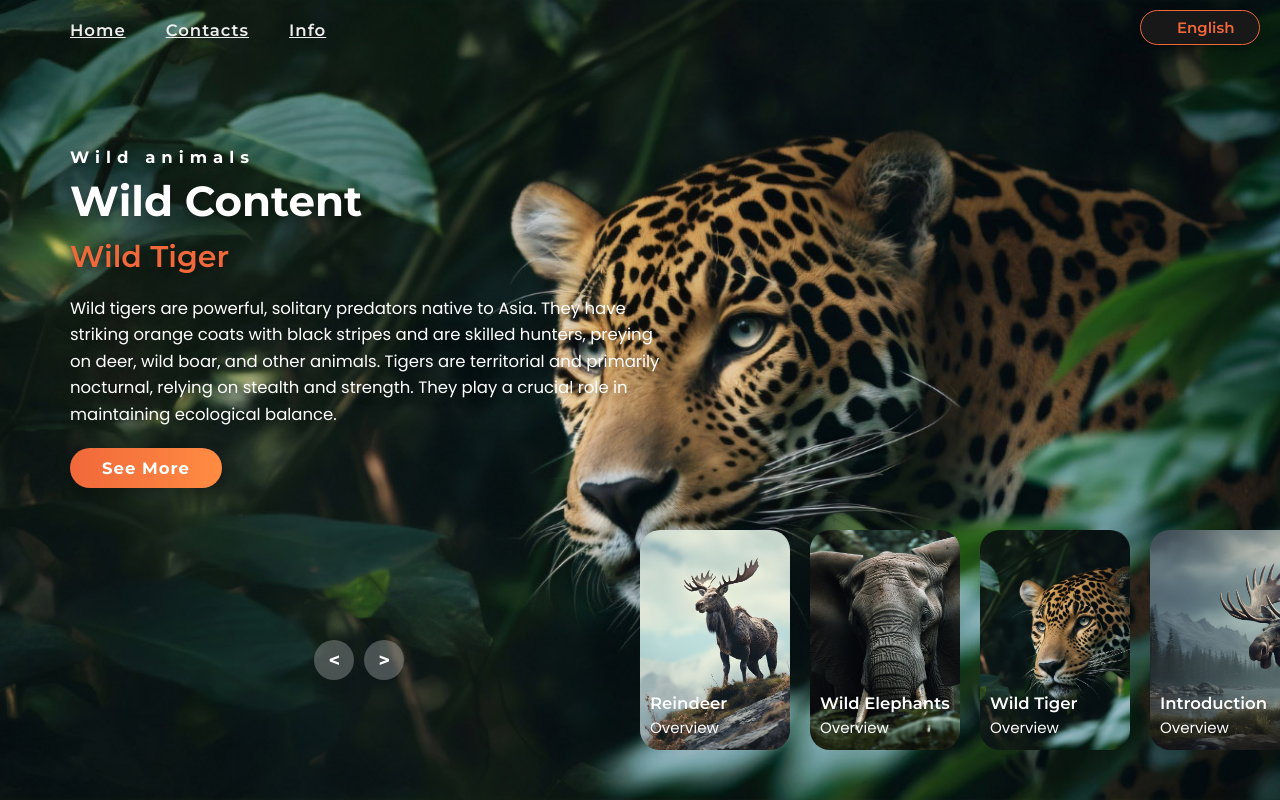
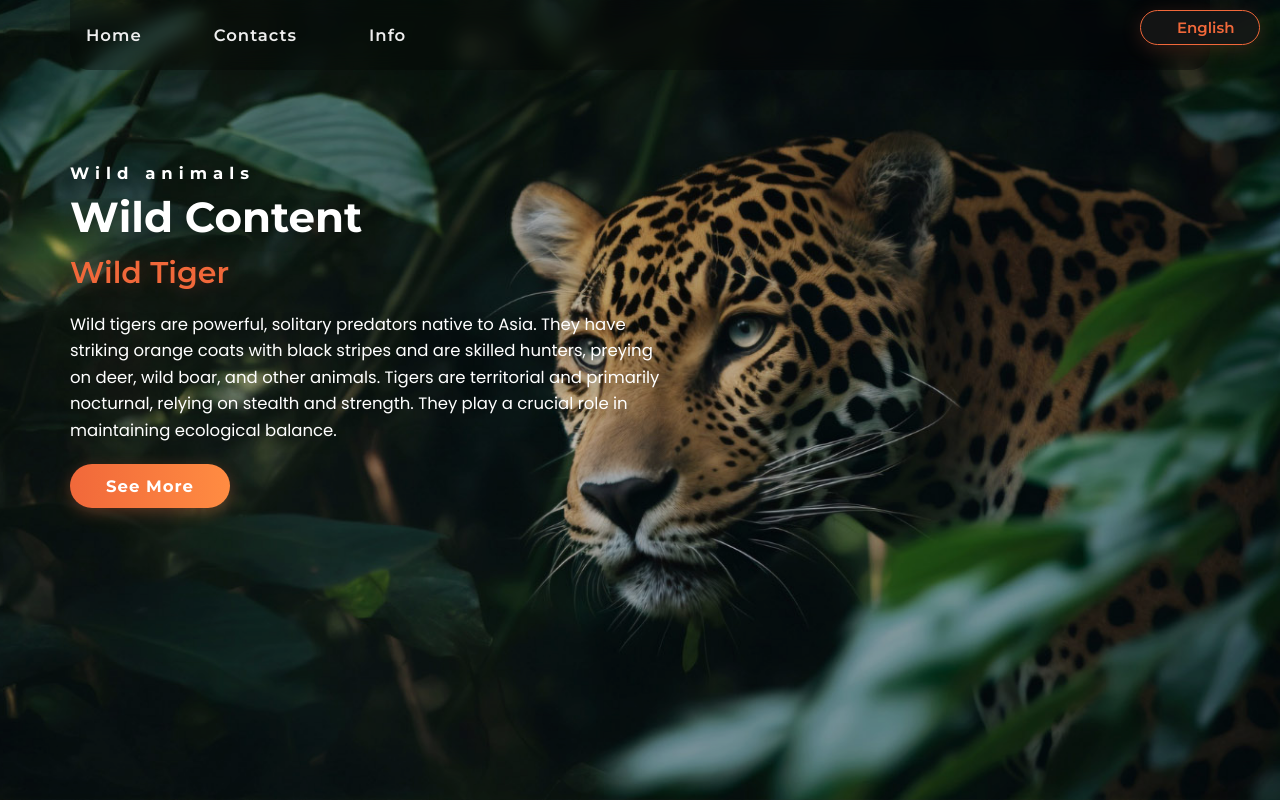
Before and after one commit to araxis07/Wild-animal-Website, a plain HTML site: page index.html in a window 1280 px wide. Drawn offline with Linux system fonts and the light colour scheme.

Commit message:
change it again

```diff
--- a/style.css
+++ b/style.css
@@ -1,22 +1,40 @@
 @import url('https://fonts.googleapis.com/css2?family=Poppins:wght@300;400;500;600&family=Montserrat:wght@600;700&display=swap');
+
+/* Add a subtle gradient background animation */
+@keyframes gradientBG {
+    0% { background-position: 0% 50%; }
+    50% { background-position: 100% 50%; }
+    100% { background-position: 0% 50%; }
+}
+
 body {
     margin: 0;
-    background-color: #000;
+    background: linear-gradient(45deg, #000000, #1a1a1a, #262626);
+    background-size: 400% 400%;
+    animation: gradientBG 15s ease infinite, pageFadeIn 1.1s cubic-bezier(.77,0,.18,1) forwards;
     color: #eee;
     font-family: 'Poppins', Arial, sans-serif;
     font-size: 15px;
     line-height: 1.6;
     opacity: 0;
-    animation: pageFadeIn 1.1s cubic-bezier(.77,0,.18,1) forwards;
 }
+
 @keyframes pageFadeIn {
-    from { opacity: 0; }
-    to { opacity: 1; }
+    from {
+        opacity: 0;
+        transform: translateY(20px);
+    }
+    to {
+        opacity: 1;
+        transform: translateY(0);
+    }
 }
+
+/* Improved carousel animations */
 @keyframes carouselZoomIn {
     from {
         opacity: 0;
-        transform: scale(0.96) translateY(40px);
+        transform: scale(0.98) translateY(40px);
         filter: blur(8px) brightness(0.8);
         box-shadow: 0 24px 48px #0008;
     }
@@ -27,6 +45,7 @@ body {
         box-shadow: 0 8px 32px #0006;
     }
 }
+
 @keyframes carouselZoomOut {
     from {
         opacity: 1;
@@ -36,49 +55,29 @@ body {
     }
     to {
         opacity: 0;
-        transform: scale(1.04) translateY(-40px);
+        transform: scale(1.02) translateY(-40px);
         filter: blur(10px) brightness(1.2);
         box-shadow: 0 32px 64px #000a;
     }
 }
-@keyframes carouselZoomInPrev {
-    from {
-        opacity: 0;
-        transform: scale(0.96) translateY(-40px);
-        filter: blur(8px) brightness(0.8);
-        box-shadow: 0 24px 48px #0008;
-    }
-    to {
-        opacity: 1;
-        transform: scale(1) translateY(0);
-        filter: blur(0) brightness(1);
-        box-shadow: 0 8px 32px #0006;
-    }
-}
-@keyframes carouselZoomOutPrev {
-    from {
-        opacity: 1;
-        transform: scale(1) translateY(0);
-        filter: blur(0) brightness(1);
-        box-shadow: 0 8px 32px #0006;
-    }
-    to {
-        opacity: 0;
-        transform: scale(1.04) translateY(40px);
-        filter: blur(10px) brightness(1.2);
-        box-shadow: 0 32px 64px #000a;
-    }
-}
+
+/* Enhanced header styling */
 header {
     width: 1140px;
     max-width: 90%;
     margin: auto;
-    height: 60px;
+    height: 70px;
     display: flex;
     align-items: center;
     position: relative;
     z-index: 100;
+    -webkit-backdrop-filter: blur(10px);
+    backdrop-filter: blur(10px);
+    background: rgba(0, 0, 0, 0.3);
+    border-radius: 0 0 20px 20px;
+    box-shadow: 0 4px 30px rgba(0, 0, 0, 0.1);
 }
+
 header a {
     color: #eee;
     margin-right: 36px;
@@ -86,13 +85,38 @@ header a {
     font-weight: 600;
     font-size: 1.1em;
     letter-spacing: 1px;
-    transition: color 0.2s;
+    transition: all 0.3s ease;
+    position: relative;
+    text-decoration: none;
+    padding: 8px 16px;
+    border-radius: 20px;
 }
+
 header a:hover {
-    color: #f1683a;
+    color: #fff;
+    background: rgba(241, 104, 58, 0.1);
+    transform: translateY(-2px);
 }
+
+header a::after {
+    content: '';
+    position: absolute;
+    bottom: 0;
+    left: 50%;
+    width: 0;
+    height: 2px;
+    background: #f1683a;
+    transition: all 0.3s ease;
+    transform: translateX(-50%);
+}
+
+header a:hover::after {
+    width: 80%;
+}
+
+/* Improved language switcher */
 #lang-switcher select {
-    background: #181818;
+    background: rgba(24, 24, 24, 0.8);
     color: #f1683a;
     border: 1.5px solid #f1683a;
     border-radius: 20px;
@@ -101,39 +125,56 @@ header a:hover {
     font-size: 1em;
     font-weight: 600;
     outline: none;
-    box-shadow: 0 2px 8px #0006;
+    box-shadow: 0 4px 20px rgba(241, 104, 58, 0.2);
     appearance: none;
-    transition: border 0.2s, box-shadow 0.2s, color 0.2s, background 0.2s;
+    transition: all 0.3s ease;
     margin-left: 8px;
     cursor: pointer;
-    position: relative;
+    -webkit-backdrop-filter: blur(5px);
+    backdrop-filter: blur(5px);
 }
-#lang-switcher select:focus, #lang-switcher select:hover {
+
+#lang-switcher select:focus,
+#lang-switcher select:hover {
     border-color: #fff;
     color: #fff;
-    background: #222;
+    background: rgba(34, 34, 34, 0.9);
+    transform: translateY(-2px);
+    box-shadow: 0 6px 25px rgba(241, 104, 58, 0.3);
 }
+
+/* Enhanced carousel styling */
 .carousel {
     height: 100vh;
-    margin-top: -60px;
+    margin-top: -70px;
     width: 100vw;
     overflow: hidden;
     position: relative;
 }
+
 .carousel .list .item {
     width: 100%;
     height: 100%;
     position: absolute;
     inset: 0 0 0 0;
+    transition: all 0.5s ease;
 }
+
 .carousel .list .item img {
     width: 100%;
     height: 100%;
     object-fit: cover;
+    transition: transform 0.5s ease;
+    filter: brightness(0.8);
 }
+
+.carousel .list .item:hover img {
+    transform: scale(1.05);
+}
+
 .carousel .list .item .content {
     position: absolute;
-    top: 18%;
+    top: 20%;
     width: 1140px;
     max-width: 90%;
     left: 50%;
@@ -141,41 +182,87 @@ header a:hover {
     padding-right: 28%;
     box-sizing: border-box;
     color: #fff;
-    text-shadow: 0 5px 10px #0004;
+    text-shadow: 0 5px 15px rgba(0, 0, 0, 0.4);
+    opacity: 0;
+    animation: contentFadeIn 0.8s ease forwards 0.5s;
 }
+
+@keyframes contentFadeIn {
+    from {
+        opacity: 0;
+        transform: translate(-50%, 20px);
+    }
+    to {
+        opacity: 1;
+        transform: translate(-50%, 0);
+    }
+}
+
 .carousel .list .item .author {
     font-family: 'Montserrat', Arial, sans-serif;
     font-weight: 700;
     letter-spacing: 6px;
     font-size: 1.1em;
     margin-bottom: 8px;
+    transform: translateY(20px);
+    opacity: 0;
+    animation: slideUp 0.6s ease forwards 0.7s;
 }
+
 .carousel .list .item .title {
     font-family: 'Montserrat', Arial, sans-serif;
     font-size: 2.8em;
     font-weight: 700;
     line-height: 1.1em;
     margin-bottom: 0.2em;
+    transform: translateY(20px);
+    opacity: 0;
+    animation: slideUp 0.6s ease forwards 0.9s;
 }
+
 .carousel .list .item .topic {
     font-family: 'Montserrat', Arial, sans-serif;
     font-size: 2em;
     font-weight: 600;
     color: #f1683a;
     margin-bottom: 0.5em;
+    transform: translateY(20px);
+    opacity: 0;
+    animation: slideUp 0.6s ease forwards 1.1s;
+    text-shadow: 0 0 20px rgba(241, 104, 58, 0.3);
 }
+
+@keyframes slideUp {
+    from {
+        transform: translateY(20px);
+        opacity: 0;
+    }
+    to {
+        transform: translateY(0);
+        opacity: 1;
+    }
+}
+
 .carousel .list .item .des {
     font-size: 1.1em;
     font-family: 'Poppins', Arial, sans-serif;
     margin-bottom: 1.2em;
     max-width: 600px;
     word-break: break-word;
+    opacity: 0;
+    transform: translateY(20px);
+    animation: slideUp 0.6s ease forwards 1.3s;
 }
+
 .carousel .list .item .buttons {
     display: flex;
     gap: 16px;
     margin-top: 10px;
+    opacity: 0;
+    transform: translateY(20px);
+    animation: slideUp 0.6s ease forwards 1.5s;
 }
+
 .carousel .list .item .buttons button {
     border: none;
     background: linear-gradient(90deg, #f1683a 0%, #ff8c42 100%);
@@ -185,122 +272,44 @@ header a:hover {
     font-weight: 700;
     font-size: 1.1em;
     border-radius: 25px;
-    box-shadow: 0 4px 16px #0004;
-    padding: 10px 32px;
+    box-shadow: 0 4px 16px rgba(241, 104, 58, 0.3);
+    padding: 12px 36px;
     min-width: 120px;
     cursor: pointer;
-    transition: background 0.2s, color 0.2s, transform 0.15s, box-shadow 0.2s;
+    transition: all 0.3s ease;
     outline: none;
     position: relative;
     z-index: 1;
-    display: inline-block;
-    white-space: nowrap;
     overflow: hidden;
-    text-overflow: ellipsis;
 }
-.carousel .list .item .buttons button:hover, .carousel .list .item .buttons button:focus {
-    background: linear-gradient(90deg, #ff8c42 0%, #f1683a 100%);
-    color: #fff;
-    transform: translateY(-2px) scale(1.04);
-    box-shadow: 0 8px 24px #f1683a44;
-}
-.thumbnail {
+
+.carousel .list .item .buttons button::before {
+    content: '';
     position: absolute;
-    bottom: 50px;
-    left: 50%;
-    width: max-content;
-    z-index: 100;
-    display: flex;
-    gap: 20px;
-}
-.thumbnail .item {
-    width: 150px;
-    height: 220px;
-    flex-shrink: 0;
-    position: relative;
-}
-.thumbnail .item img {
+    top: 0;
+    left: 0;
     width: 100%;
     height: 100%;
-    object-fit: cover;
-    border-radius: 20px;
+    background: linear-gradient(90deg, #ff8c42 0%, #f1683a 100%);
+    opacity: 0;
+    z-index: -1;
+    transition: opacity 0.3s ease;
 }
-.thumbnail .item .content {
-    color: #fff;
-    position: absolute;
-    bottom: 10px;
-    left: 10px;
-    right: 10px;
+
+.carousel .list .item .buttons button:hover {
+    transform: translateY(-2px);
+    box-shadow: 0 8px 25px rgba(241, 104, 58, 0.4);
 }
-.thumbnail .item .content .title {
-    font-family: 'Montserrat', Arial, sans-serif;
-    font-weight: 600;
-    font-size: 1.1em;
+
+.carousel .list .item .buttons button:hover::before {
+    opacity: 1;
 }
-.thumbnail .item .content .description {
-    font-family: 'Poppins', Arial, sans-serif;
-    font-weight: 400;
-    font-size: 1em;
+
+/* Add smooth scrolling */
+html {
+    scroll-behavior: smooth;
 }
-.arrows {
-    position: absolute;
-    top: 80%;
-    right: 52%;
-    z-index: 100;
-    width: 300px;
-    max-width: 30%;
-    display: flex;
-    gap: 10px;
-    align-items: center;
-}
-.arrows button {
-    width: 40px;
-    height: 40px;
-    border-radius: 50%;
-    background-color: #eee4;
-    border: none;
-    color: #fff;
-    font-family: 'Montserrat', Arial, sans-serif;
-    font-weight: bold;
-    font-size: 1.3em;
-    transition: .5s;
-}
-.arrows button:hover {
-    background-color: #fff;
-    color: #000;
-}
-@keyframes fadeIn {
-  from { opacity: 0; transform: translateX(40px); }
-  to { opacity: 1; transform: translateX(0); }
-}
-@keyframes fadeOut {
-  from { opacity: 1; transform: translateX(0); }
-  to { opacity: 0; transform: translateX(-40px); }
-}
-@keyframes fadeInPrev {
-  from { opacity: 0; transform: translateX(-40px); }
-  to { opacity: 1; transform: translateX(0); }
-}
-@keyframes fadeOutPrev {
-  from { opacity: 1; transform: translateX(0); }
-  to { opacity: 0; transform: translateX(40px); }
-}
-.carousel.animating-next .list .item:nth-child(1) .content,
-.carousel.animating-next .list .item:nth-child(1) img {
-  animation: carouselZoomIn 1s cubic-bezier(.77,0,.18,1) both;
-}
-.carousel.animating-next .list .item:last-child .content,
-.carousel.animating-next .list .item:last-child img {
-  animation: carouselZoomOut 1s cubic-bezier(.77,0,.18,1) both;
-}
-.carousel.animating-prev .list .item:nth-child(1) .content,
-.carousel.animating-prev .list .item:nth-child(1) img {
-  animation: carouselZoomInPrev 1s cubic-bezier(.77,0,.18,1) both;
-}
-.carousel.animating-prev .list .item:last-child .content,
-.carousel.animating-prev .list .item:last-child img {
-  animation: carouselZoomOutPrev 1s cubic-bezier(.77,0,.18,1) both;
-}
+
 @media screen and (max-width: 900px) {
     .carousel .list .item .content {
         width: 98vw;
```
